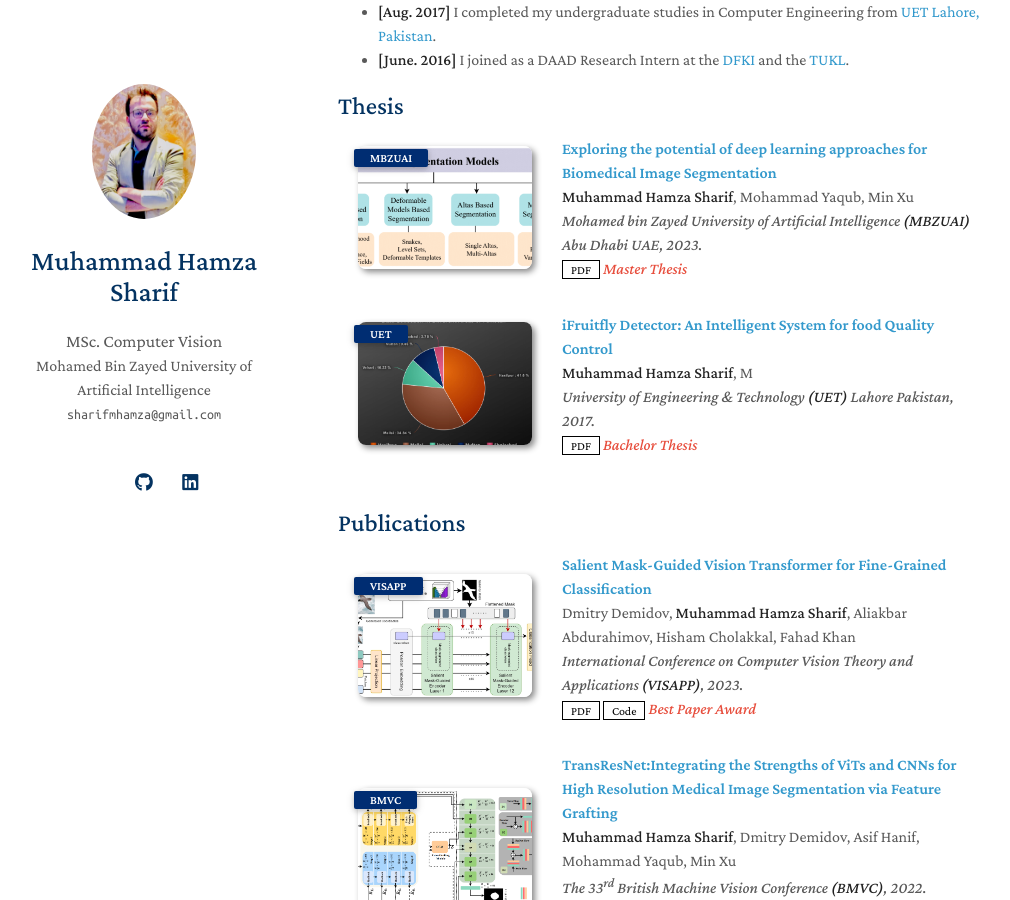
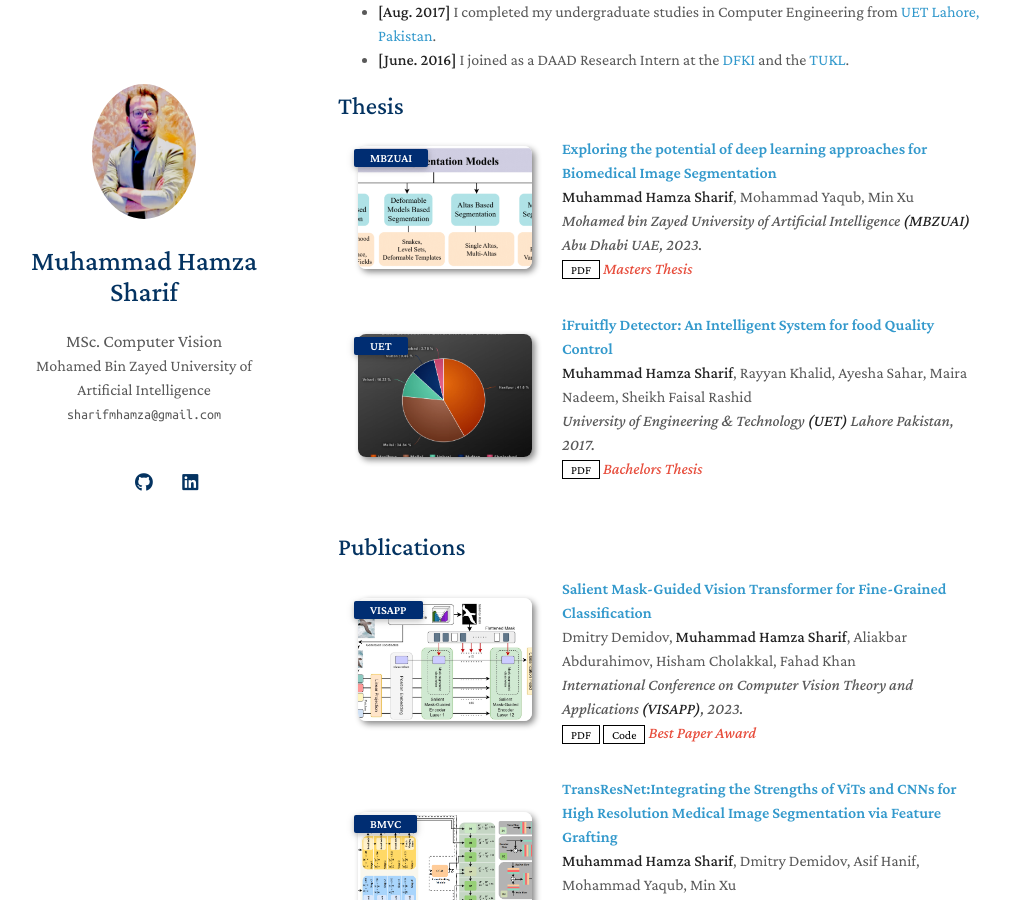
Before and after one commit to Sharifmhamza/sharifmhamza.github.io, a Jekyll site: the page built from index.md, in a window 1280 px wide and 900 px high, scrolled down 994 px. Shown: the whole window, without its empty margins (132-1142 px from the left). Built offline with Jekyll 4.4.1, drawn with Linux system fonts in a browser that asks for light colours; a style sheet for code colours, icons or effects is not loaded; our own code applies the rules of GitHub Pages for plain Markdown files.

Commit message:
Update thesis.yml

```diff
--- a/_data/thesis.yml
+++ b/_data/thesis.yml
@@ -6,13 +6,13 @@ main:
     conference: Mohamed bin Zayed University of Artificial Intelligence <strong>(MBZUAI)</strong> Abu Dhabi UAE, 2023.
     pdf: https://www.dropbox.com/scl/fi/6qli613dq4ts4lknnqhbb/2023_Thesis_Hamza.pdf?rlkey=kyn3xs6aptj6r2tem0b3qm41u&dl=0
     image: ./assets/img/2ndthesis.png
-    notes: Master Thesis
+    notes: Masters Thesis
 
 
   - title: "iFruitfly Detector: An Intelligent System for food Quality Control"
-    authors: <strong>Muhammad Hamza Sharif</strong>, M
+    authors: <strong>Muhammad Hamza Sharif</strong>, Rayyan Khalid, Ayesha Sahar, Maira Nadeem, Sheikh Faisal Rashid
     conference_short: UET
     conference: University of Engineering & Technology <strong>(UET)</strong> Lahore Pakistan, 2017.
     pdf: https://www.dropbox.com/scl/fi/i74seai32pn7av74p6k5h/Bachelors-Thesis_Ifruifly-Detector_An-intelligent-System-for-Food-Quality-Control.pdf?rlkey=91a0slgkaimed3up18vuvzmdp&dl=0
     image: ./assets/img/1stthesis.png
-    notes: Bachelor Thesis
+    notes: Bachelors Thesis
```
